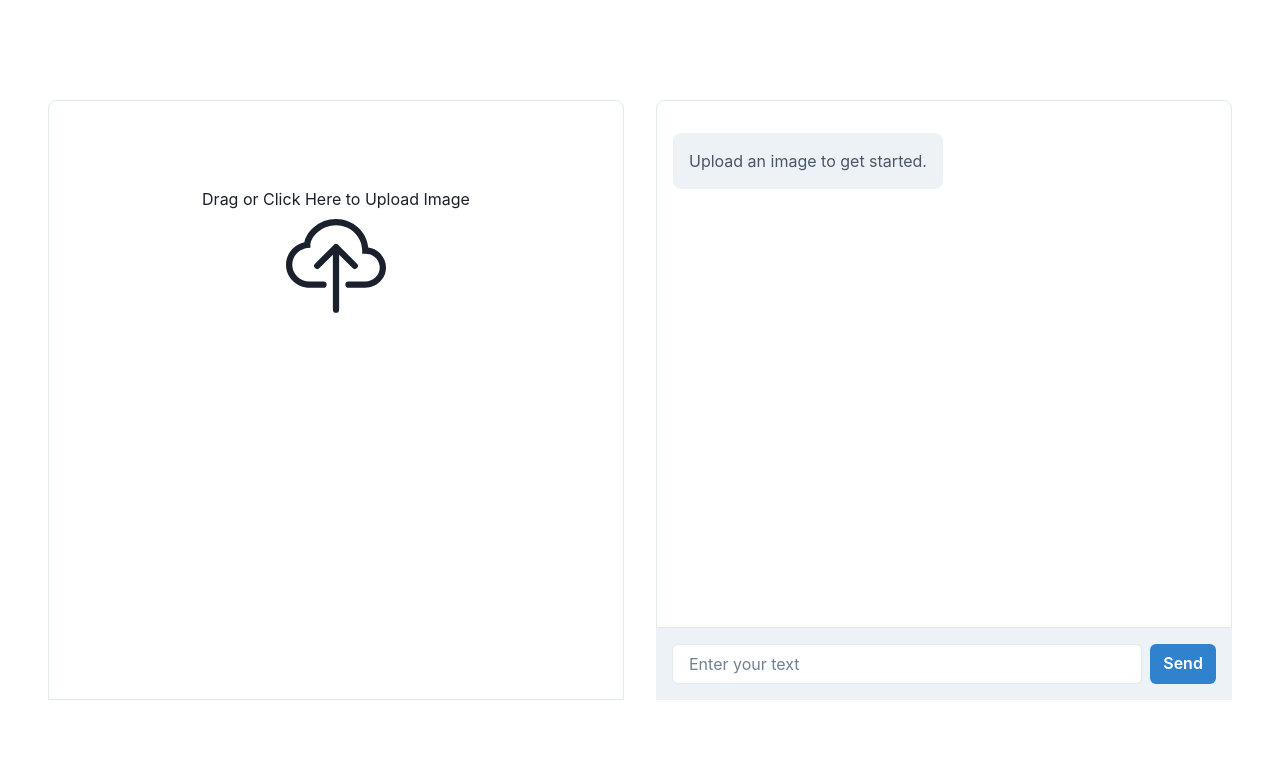
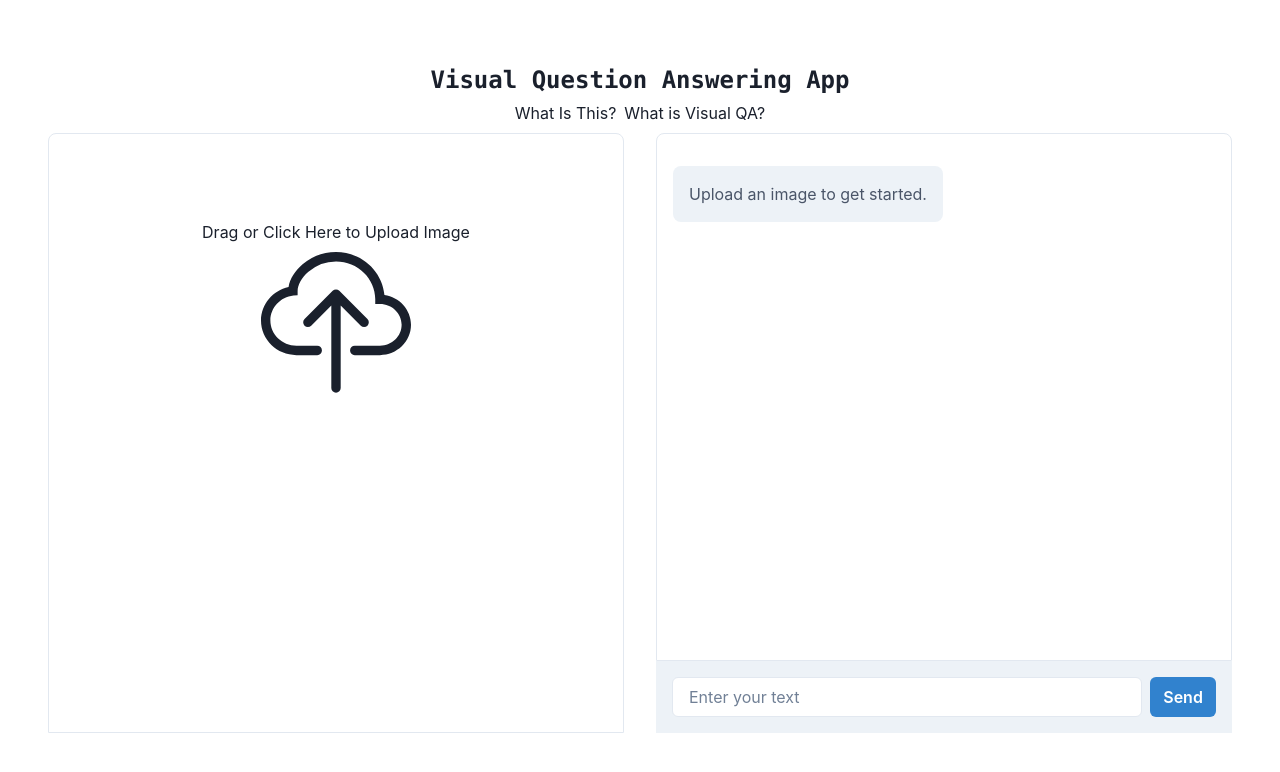
Before and after one commit to kylejshaffer/vqa-endpoint, a React (Create React App) app: page / in a window 1280 px wide. Shown: the top 772 px of the page. Built offline with nearby package versions, Linux system fonts and the light colour scheme; what @gradio/client would draw is missing.

Commit message:
Adding user feedback functionality and some CSS text styling

```diff
--- a/src/App.js
+++ b/src/App.js
@@ -1,7 +1,8 @@
 import { Client } from "@gradio/client";
-import { ChakraProvider, Flex, HStack } from '@chakra-ui/react'
+import { ChakraProvider, Flex, HStack, VStack } from '@chakra-ui/react'
 import ChatPane from "./components/ChatPane";
 import Dropzone from "./components/DropZone";
+import Header from "./components/Header";
 import { LMServiceContext } from "./context/LMServiceContext";
 
 const lmApp = await Client.connect("openbmb/MiniCPM-V-2");
@@ -10,12 +11,13 @@ function App() {
   return (
     <ChakraProvider>
       <LMServiceContext.Provider value={ lmApp }>
-        <Flex h="100vh" py={12} justify="center" align="center">
+        <VStack h="100vh" py={12} justify="center" align="center">
+          <Header />
           <HStack spacing={8}>
             <Dropzone />
             <ChatPane />
           </HStack>
-        </Flex>
+        </VStack>
       </LMServiceContext.Provider>
     </ChakraProvider>
   );
--- a/src/components/ChatPane.js
+++ b/src/components/ChatPane.js
@@ -1,5 +1,5 @@
 import { useContext, useEffect, useRef, useState } from 'react';
-import { Box, Button, HStack, Input, Spinner, VStack } from "@chakra-ui/react";
+import { Box, Button, HStack, Input, Skeleton, VStack } from "@chakra-ui/react";
 import { LMServiceContext } from '../context/LMServiceContext';
 import Message from "./Message";
 
@@ -34,8 +34,10 @@ function ChatPane() {
             0.7, // number (numeric value between 0 and 2) in 'Temperature' Slider component
         ]);
         const botResponse = response.data[1][0][1]; */
-        const botResponse = "I am a chatbot.";
-        setMessageList((prevList) => [...prevList, {agent: "bot", text: botResponse}]);
+        setTimeout(() => {
+            const botResponse = "I am a chatbot.";
+            setMessageList((prevList) => [...prevList, {agent: "bot", text: botResponse}]);
+        }, 2000);
         console.log(messageList);
       }
 
@@ -50,6 +52,7 @@ function ChatPane() {
                 w="xl"
                 borderWidth="1px"
                 roundedTop="lg"
+                backgroundColor='white'
                 >
                 <Message text="Upload an image to get started." actor="bot" />
                 {messageList.length > 0 ? messageList.map((m) => <Message text={m.text} actor={m.agent}/>) : null}
@@ -57,7 +60,7 @@ function ChatPane() {
             </VStack>
             <HStack width="100%" p={4} bg="gray.100" position="absoute">
                 <Input bg="white" placeholder="Enter your text" ref={userInput} />
-                {messageList.slice(-1).agent === "bot" ? <Spinner thickness='4px' speed='0.65s' emptyColor='gray.200' color='blue.500' size='xl'/> : <Button colorScheme="blue" onClick={getResponse}>Send</Button>}
+                <Button colorScheme="blue" onClick={getResponse}>Send</Button>
             </HStack>
         </Box>
     )
--- a/src/components/DropZone.js
+++ b/src/components/DropZone.js
@@ -1,7 +1,7 @@
 import React, { useCallback, useContext, useState } from 'react';
 import { BsCloudUpload } from "react-icons/bs";
 import { useDropzone } from 'react-dropzone';
-import { Button, Image, Input, Spinner, Text, VStack } from '@chakra-ui/react';
+import { Image, Input, Spinner, Text, VStack } from '@chakra-ui/react';
 import { LMServiceContext } from '../context/LMServiceContext';
 
 function FileDropzone() {
@@ -13,10 +13,16 @@ function FileDropzone() {
     if (files) {
         console.log("Got the image");
         console.log(files[0]);
-        const result = await lmApp.predict("/upload_img", [
+
+        /* const result = await lmApp.predict("/upload_img", [
           files[0], 	// blob in 'Upload an image to start' Image component
           [], // undefined  in 'Chat with MiniCPM-V 2.0' Chatbot component
-        ]).then(setIsLoaded(true));
+        ]);
+        setIsLoaded(true); */
+        setTimeout(() => {
+            setIsLoaded(true);
+        }, 1000);
+        const result = "IMG";
         console.log(result);
         console.log("Image uploaded...");
     }
@@ -36,24 +42,29 @@ function FileDropzone() {
 
   let innerComp;
   if (isLoaded) {
+    console.log("image is loaded - should be rendering image and upload button...")
     innerComp = (
         <>
-        <Image src={files[0].preview} width="65%" alt="uploaded-image"/>
-        <Button onClick={setupImage}>Upload Image</Button>
+        <Image src={files[0].preview} width="80%" alt="uploaded-image"/>
         </>
     )
   } else if (files.length === 0) {
+    console.log("No files loaded - should be rendering upload stack...")
     innerComp = (
         <>
         <Input {...getInputProps()}/>
         <Text>Drag or Click Here to Upload Image</Text>
-        <BsCloudUpload size='100px' />
+        <BsCloudUpload className="upload-icon" />
         </>
     )
+  } else if (!isLoaded && files.length > 0) {
+    console.log("File not yet loaded to API, but pushed to files - should be spinning...")
+    innerComp = <Spinner size="xl" />
+    setupImage();
   }
 
   return (
-    <VStack w="xl" m="auto" h="75vh" borderWidth="1px" roundedTop="lg">
+    <VStack w="xl" m="auto" h="75vh" borderWidth="1px" roundedTop="lg" backgroundColor='white'>
         <VStack {...getRootProps()} padding="10%" marginTop="5%">
             {innerComp}
         </VStack>
--- /dev/null
+++ b/src/components/Header.js
@@ -0,0 +1,21 @@
+import { Box, Heading, HStack, Text, VStack } from "@chakra-ui/react";
+
+function Navbar() {
+    return (
+        <HStack>
+            <p>What Is This?</p>
+            <p>What is Visual QA?</p>
+        </HStack>
+    )
+}
+
+function Header() {
+    return (
+        <VStack>
+            <h1>Visual Question Answering App</h1>
+            <Navbar />
+        </VStack>
+    );
+}
+
+export default Header;
--- a/src/index.css
+++ b/src/index.css
@@ -7,7 +7,44 @@ body {
   -moz-osx-font-smoothing: grayscale;
 }
 
+h1 {
+  font-family: "Lucida Sans Typewriter", "Lucida Console", monaco, "Bitstream Vera Sans Mono", monospace;
+  font-size: 24px;
+  font-style: normal;
+  font-variant: normal;
+  font-weight: 700;
+  line-height: 26.4px;
+}
+
+h3 {
+  font-family: "Lucida Sans Typewriter", "Lucida Console", monaco, "Bitstream Vera Sans Mono", monospace;
+  font-size: 14px;
+  font-style: normal;
+  font-variant: normal;
+  font-weight: 700;
+  line-height: 15.4px;
+}
+
+/* p {
+  font-family: "Lucida Sans Typewriter", "Lucida Console", monaco, "Bitstream Vera Sans Mono", monospace;
+  font-size: 14px;
+  font-style: normal;
+  font-variant: normal;
+  font-weight: 400;
+  line-height: 20px; } */
+
 code {
   font-family: source-code-pro, Menlo, Monaco, Consolas, 'Courier New',
     monospace;
 }
+
+.upload-icon {
+  width: 250px;
+  height: 150px;
+}
+
+.upload-icon:hover {
+  transition-duration: 500ms;
+  opacity: 50%;
+  transition-timing-function: ease-in-out;
+}
```
Also changed, not shown: src/components/TextGenerate.js (added, +23 -0 lines).
